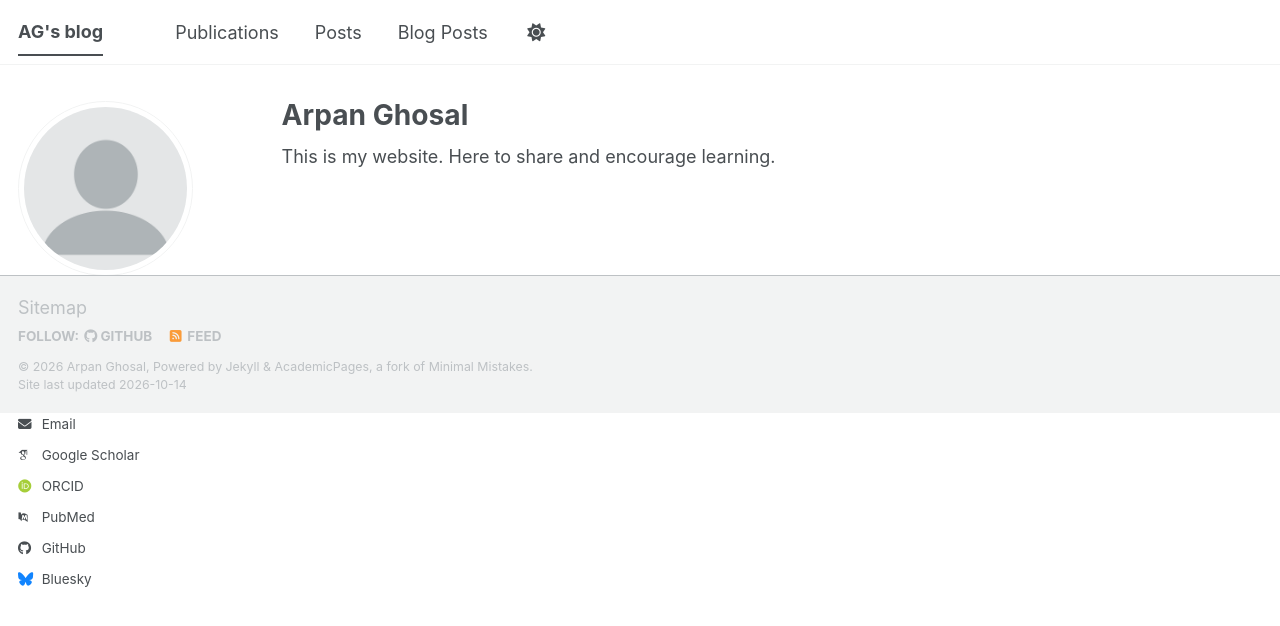
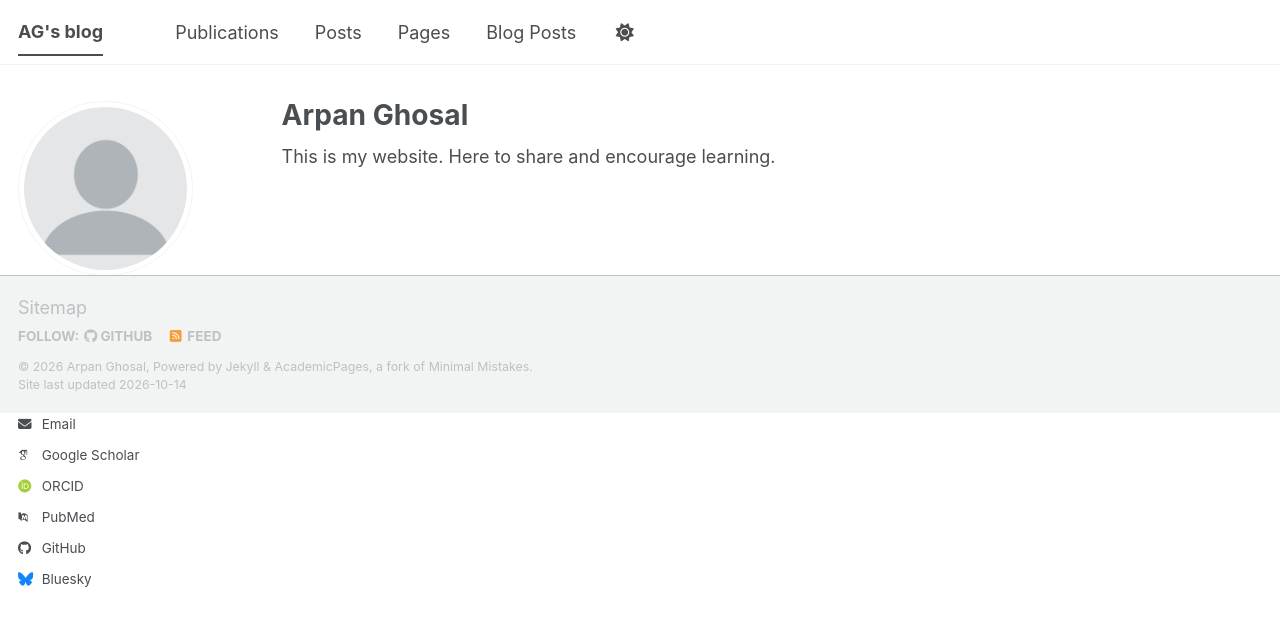
Before and after one commit to arpanghosal/arpanghosal.github.io, a Jekyll site: the page built from _pages/about.md, in a window 1280 px wide. Shown: the top 626 px of the page. Built offline with Jekyll 4.4.1, drawn with Linux system fonts in a browser that asks for light colours; some web fonts are replaced; a script bundle is joined from its source files by our own code; library files that are not in the unit come from our copies.

```diff
--- a/_data/navigation.yml
+++ b/_data/navigation.yml
@@ -13,6 +13,10 @@
 
   - title: "Posts"
     url: /posts/
+
+
+  - title: "Pages"
+    url: /pages/
 
   #- title: "Talks"
   #  url: /talks/
```
